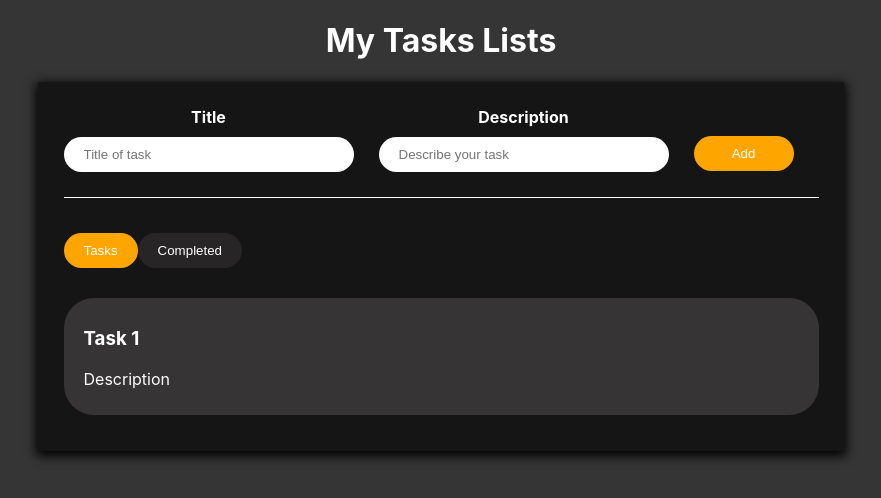
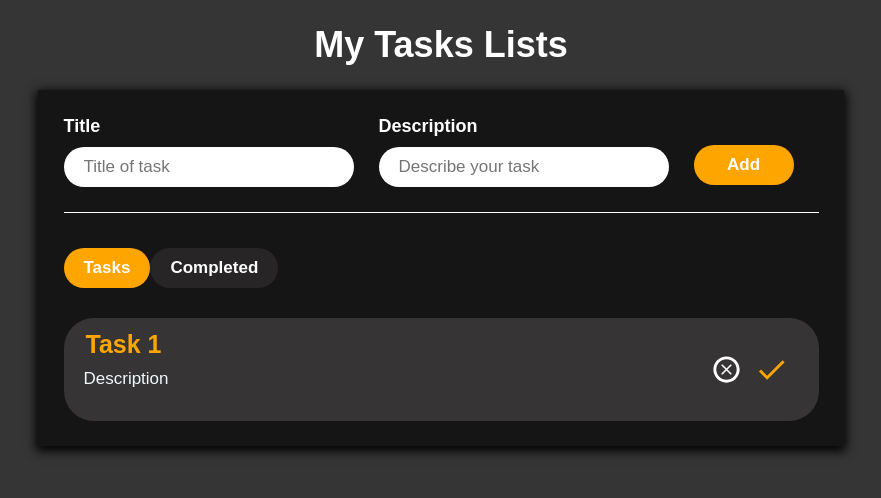
Before and after one commit to codewithtarde9370/todolist-using-react, a React (Create React App) app: page / in a window 1280 px wide. Shown: the top 498 px of the page, without its empty margins (199-1080 px from the left). Built offline with nearby package versions, Linux system fonts and the light colour scheme.

Commit message:
changes added

```diff
--- a/src/App.css
+++ b/src/App.css
@@ -1,4 +1,6 @@
 .App {
+  font-family:Arial, Helvetica, sans-serif;
+  font-size: large;
 
 }
 h1{
@@ -31,8 +33,10 @@ body{
 .todo-inputs{
   display: flex;
   flex-direction: column;
-  align-items: center ;
+  justify-content: flex-start;
+  align-items: flex-start ;
   margin-right: 25px;
+
 
 }
 .todo-inputs label{
@@ -43,6 +47,7 @@ body{
   padding: 10px 20px;
   width: 250px;
   border: none;
+  font-size: 17px;
   border-radius:30px ;
   -webkit-border-radius:30px ;
   -moz-border-radius:30px ;
@@ -58,6 +63,8 @@ body{
   margin-top: 28px;
   width: 100px;
   border-radius:30px;
+  font-weight: bold;
+  font-size: 17px;
   border: none;
   color: white;
   background-color: orange;
@@ -76,6 +83,8 @@ body{
   border-radius:30px;
   border: none;
   color: white;
+  font-weight: bold;
+  font-size: 17px;
   background-color: rgb(39, 37, 37);
   margin: 10px auto ;
   cursor: pointer;
@@ -86,14 +95,54 @@ body{
 }
 .todo-task-list{
   display: flex;
-  flex-direction: column;
+  flex-direction: row;
+  justify-content:space-between;
+  align-items: center;
+  background-color: rgb(54, 52, 52);
   margin-top: 20px;
+  border-radius: 30px;
+}
+.todo-list-items{
+  padding: 10px 20px;
+  margin-bottom: 5px;
+  justify-content: space-between;
+}
+.todo-list-items h3{
+  font-size: 25px;
+  color: orange;
+  font-weight: bold;
+  margin: 2px;
+}
+
+.todo-list-items p{
+  font-size: 14px;
+  color: aliceblue;
+  margin-top: 10px;
+  font-size: 17px;
 
 }
-.todo-list-items{
-  background-color: rgb(54, 52, 52);
-  padding: 10px 20px;
-  border-radius: 30px;
-  margin-bottom: 10px;
-  justify-content: space-between;
+
+.icons{
+  display: flex;
+  flex-direction: row;
+  margin-right: 20px;
+  padding: 10px;
+
 }
+.icons .del-icon{
+  font-size: 35px;
+  cursor: pointer;
+}
+.icons .del-icon:hover{
+  color: red;
+}
+.icons .done-icon{
+  font-size: 35px;
+  cursor: pointer;
+  color: orange;
+  margin-left: 10px;
+}
+.icons .done-icon:hover{
+  color: green;
+
+}
--- a/src/App.js
+++ b/src/App.js
@@ -1,6 +1,8 @@
 import React,{useState} from 'react';
 import './App.css';
-import { TiDeleteOutline } from "react-icons/ti";
+import {TiDeleteOutline} from "react-icons/ti";
+import {MdDone} from "react-icons/md";
+
 
 
 function App() {
@@ -26,7 +28,7 @@ function App() {
         </div>
         <div className="todo-btn-container">
 
-          <button type="button" className={`task-btn ${isCompleteScreen === false ?'active' : ''}`} onClick={() => setIsCompleteScreen (false)} >Tasks</button>
+          <button type="button" className={`task-btn ${isCompleteScreen === false ?'active' : ''}`} onClick={() => setIsCompleteScreen (false)}>Tasks</button>
 
           <button type="button" className={`task-btn ${isCompleteScreen === true ?'active': ''}`} onClick={() => setIsCompleteScreen (true)}>Completed</button>
         </div>
@@ -35,9 +37,12 @@ function App() {
               <div className="todo-list-items">
                 <h3>Task 1</h3>
                 <p>Description</p>
+              </div>
+              <div className='icons'>
+                <TiDeleteOutline className="del-icon"/>
+                <MdDone className="done-icon"/>
 
               </div>
-
           </div>
       </div>
     </div>
```
